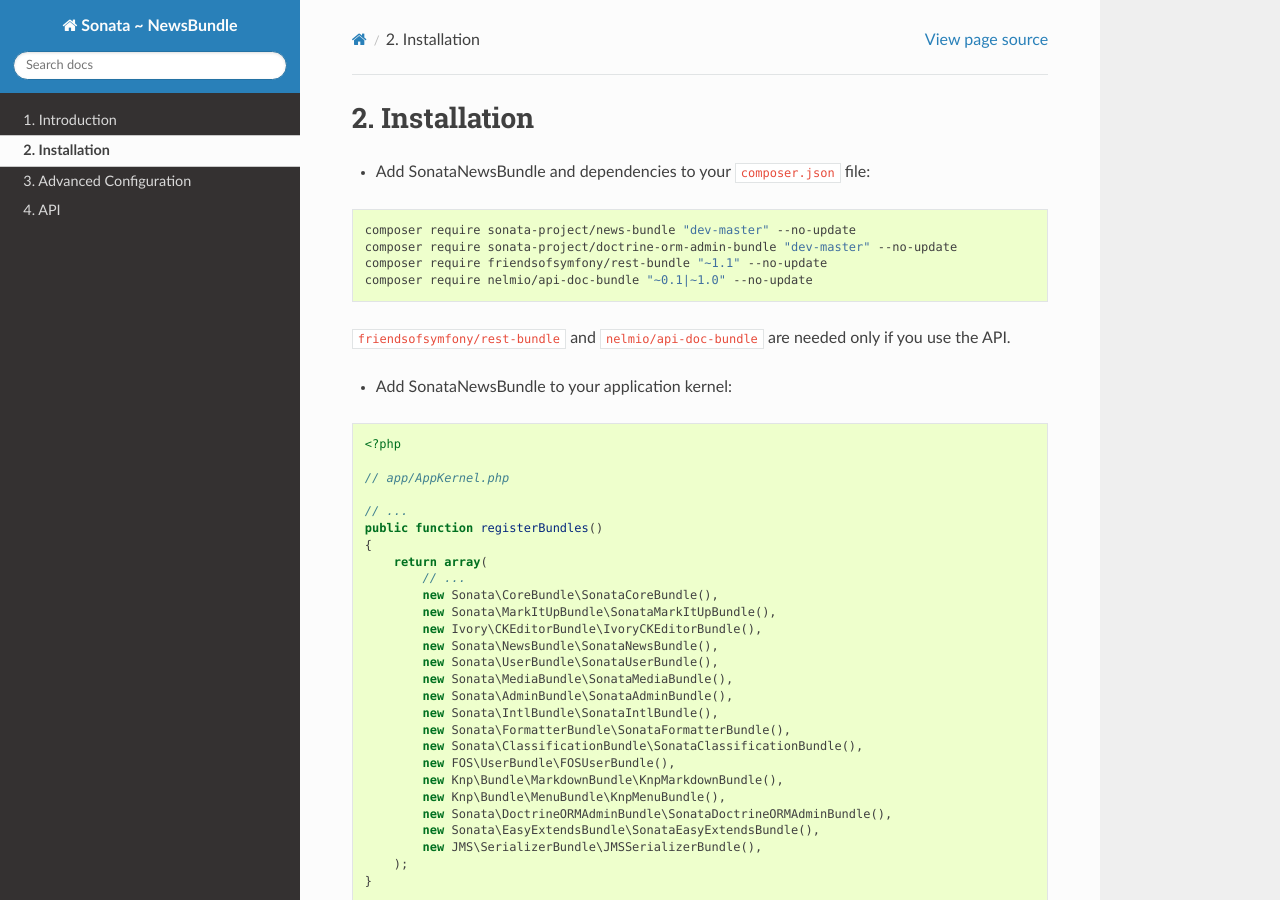
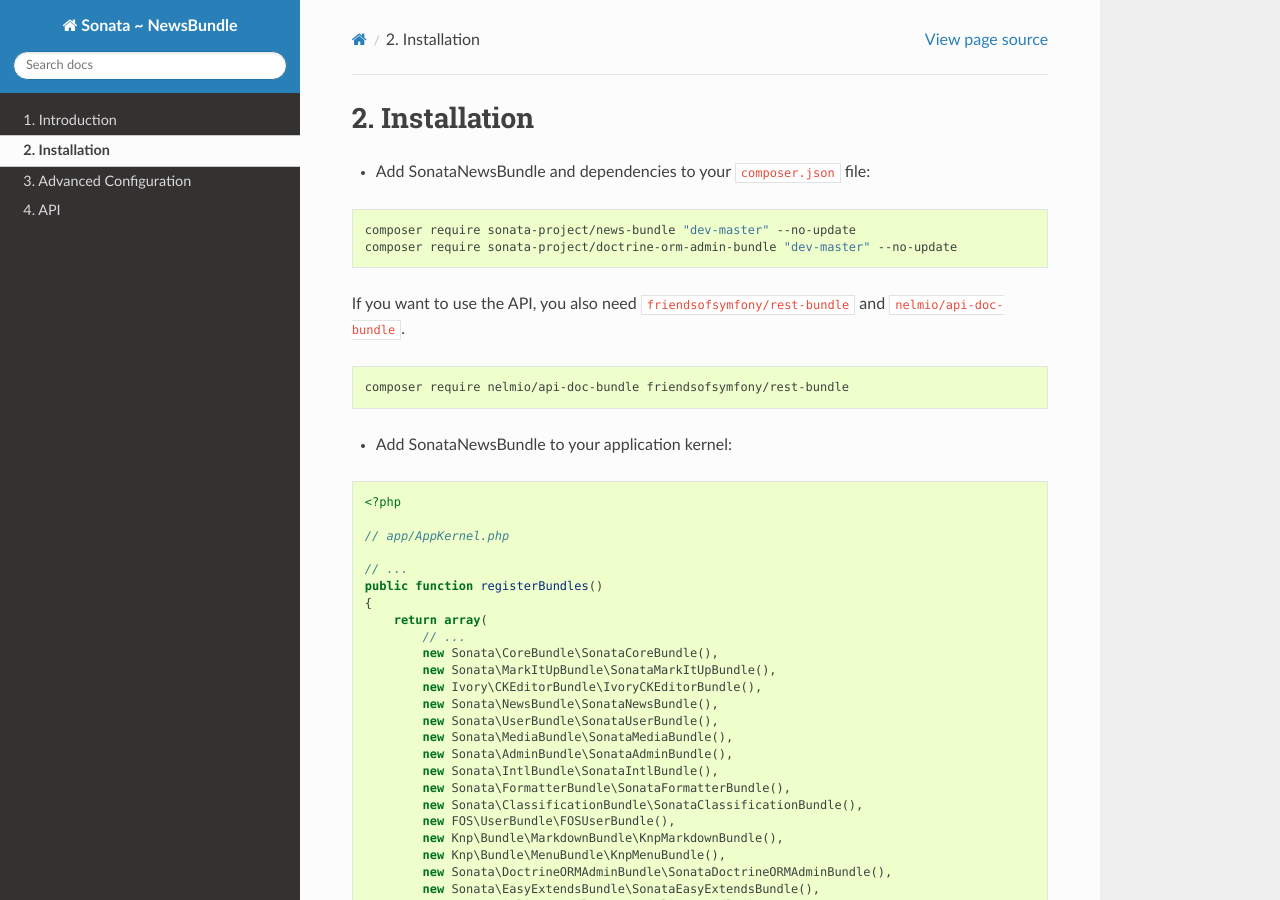
Before and after one commit to sonata-project/SonataNewsBundle, a Sphinx documentation site: the page built from Resources/doc/reference/installation.rst, in a window 1280 px wide and 900 px high. Built offline with Sphinx 7.4.7 and the Read the Docs theme 2.0.0, drawn with Linux system fonts in a browser that asks for light colours.

Commit message:
Say interesting things upfront
Otherwise, people might read, try to install what they do not need, then
read on and learn that they do not need it.

```diff
--- a/Resources/doc/reference/installation.rst
+++ b/Resources/doc/reference/installation.rst
@@ -7,13 +7,13 @@
 
     composer require sonata-project/news-bundle "dev-master" --no-update
     composer require sonata-project/doctrine-orm-admin-bundle "dev-master" --no-update
-    composer require friendsofsymfony/rest-bundle "~1.1" --no-update
-    composer require nelmio/api-doc-bundle "~0.1|~1.0" --no-update
 
 
-``friendsofsymfony/rest-bundle`` and ``nelmio/api-doc-bundle`` are needed only
-if you use the API.
+If you want to use the API, you also need ``friendsofsymfony/rest-bundle`` and ``nelmio/api-doc-bundle``.
 
+.. code-block:: bash
+
+    composer require nelmio/api-doc-bundle friendsofsymfony/rest-bundle
 
 * Add SonataNewsBundle to your application kernel:
 
```
